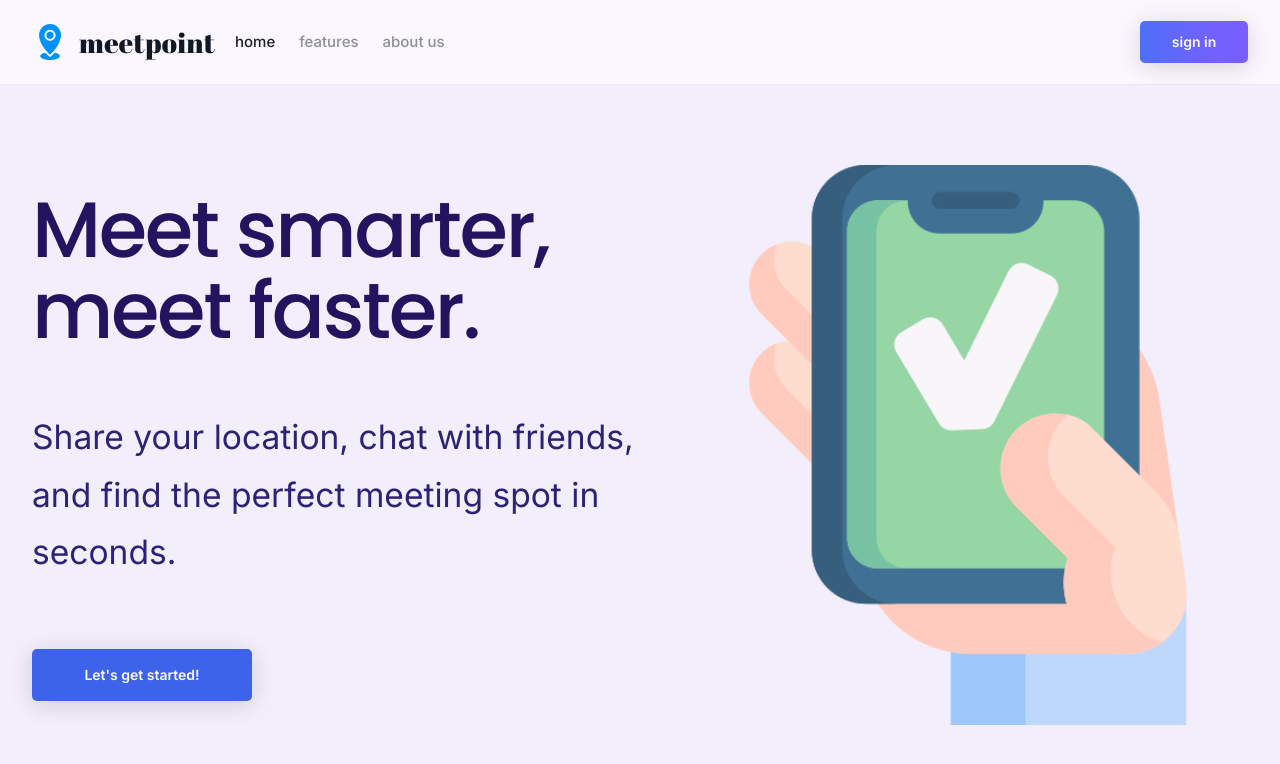
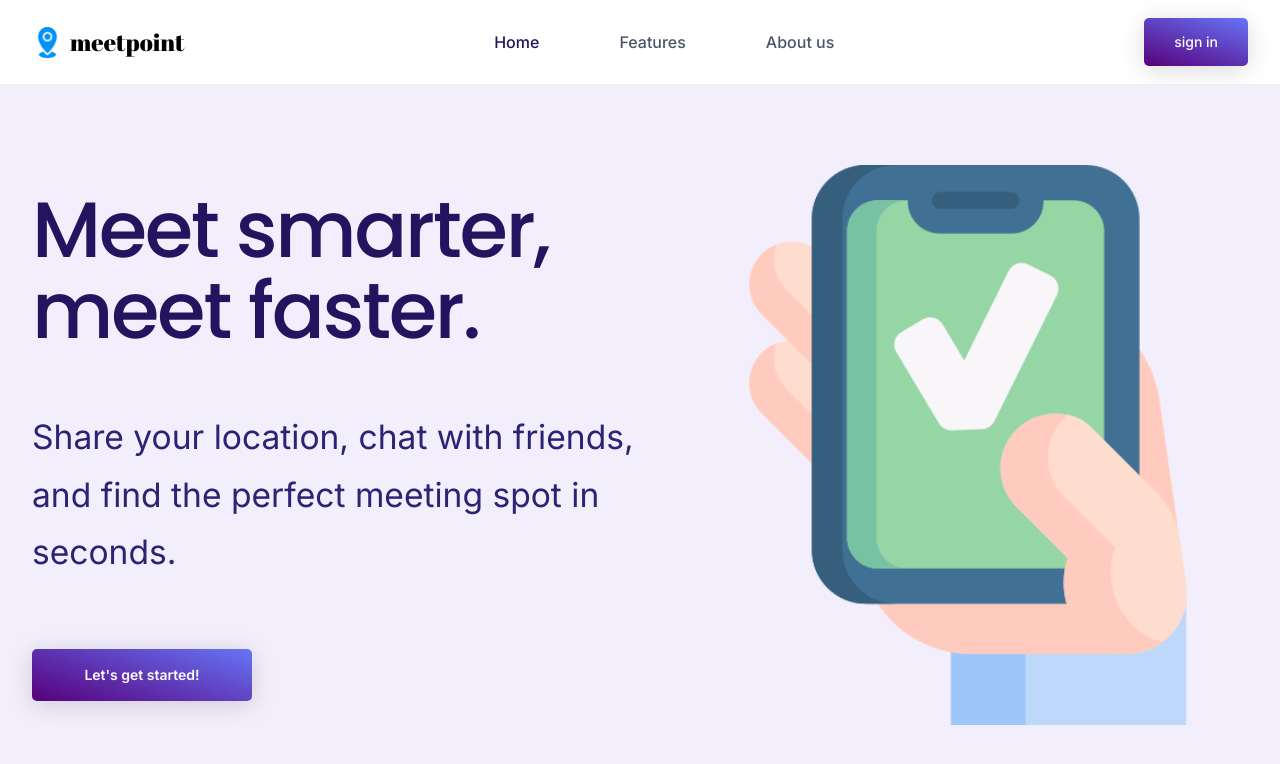
Before and after one commit to sungeun15/meetpoint, a Next.js app: page / in a window 1280 px wide. Shown: the top 764 px of the page. Built offline with nearby package versions, Linux system fonts and the light colour scheme.

Commit message:
refactor: extract reusable home ui components

```diff
--- /dev/null
+++ b/app/components/brand-logo.tsx
@@ -0,0 +1,32 @@
+import Image from "next/image";
+import Link from "next/link";
+import { Abril_Fatface } from "next/font/google";
+
+const abrilFatface = Abril_Fatface({
+    weight: "400",
+    subsets: ["latin"],
+});
+
+type BrandLogoProps = {
+    className?: string;
+};
+
+export function BrandLogo({ className = "" }: BrandLogoProps) {
+    return (
+        <Link href="/" className={`flex items-center gap-[7px] text-black ${className}`.trim()}>
+            <div className="relative size-[31px] shrink-0">
+                <Image
+                    src="/imports/Frame1-2/6bbd22ff4d1f77ee42786bef5cc5ea8b1b2a6028.png"
+                    alt=""
+                    fill
+                    sizes="31px"
+                    priority
+                    className="-scale-y-100 rotate-180 object-cover"
+                />
+            </div>
+            <span className={`${abrilFatface.className} text-[24px] leading-none`}>
+                meetpoint
+            </span>
+        </Link>
+    );
+}
--- /dev/null
+++ b/app/components/gradient-action-link.tsx
@@ -0,0 +1,24 @@
+import Link from "next/link";
+
+const gradientBackground =
+    "linear-gradient(198.712deg, rgb(102, 117, 247) 0%, rgb(87, 0, 123) 100%)";
+
+type GradientActionLinkProps = {
+    href: string;
+    className: string;
+    children: React.ReactNode;
+    onClick?: () => void;
+};
+
+export function GradientActionLink({
+    href,
+    className,
+    children,
+    onClick,
+}: GradientActionLinkProps) {
+    return (
+        <Link href={href} onClick={onClick} className={className} style={{ backgroundImage: gradientBackground }}>
+            {children}
+        </Link>
+    );
+}
--- /dev/null
+++ b/app/components/home-hero.tsx
@@ -0,0 +1,56 @@
+import Image from "next/image";
+import { Inter, Poppins } from "next/font/google";
+
+import { GradientActionLink } from "@/app/components/gradient-action-link";
+
+const inter = Inter({
+    weight: ["300", "400", "500", "600"],
+    subsets: ["latin"],
+});
+
+const poppins = Poppins({
+    weight: ["500"],
+    subsets: ["latin"],
+});
+
+const heroCopy = {
+    title: "Meet smarter, meet faster.",
+    cta: "Let's get started!",
+};
+
+export function HomeHero() {
+    return (
+        <section className="mx-auto grid w-full max-w-[1440px] grid-cols-1 items-center gap-10 px-5 py-10 sm:gap-12 sm:px-8 sm:py-14 md:gap-14 md:px-10 md:py-16 lg:min-h-[calc(100vh-84px)] lg:grid-cols-[minmax(0,1.08fr)_minmax(360px,560px)] lg:gap-10 lg:px-8 lg:py-16 xl:py-20">
+            <div className="max-w-[760px] text-center md:max-w-[900px] md:text-left lg:self-center lg:pt-0">
+                <h1 className={`${poppins.className} text-[clamp(2.75rem,9vw,4.5rem)] leading-[1.04] tracking-[-0.03em] text-[#24145f] md:max-w-[10.5ch] md:text-[clamp(3.4rem,7vw,4.9rem)] lg:max-w-none`}>
+                    {heroCopy.title}
+                </h1>
+
+                <p className={`${inter.className} mx-auto mt-8 max-w-[720px] text-[clamp(1.35rem,4.7vw,2.25rem)] font-normal leading-[1.65] text-[#2b2373] sm:mt-10 md:mx-0 md:mt-11 md:max-w-[26ch] md:text-[clamp(1.55rem,3.6vw,2.1rem)] md:leading-[1.68] lg:mt-14 lg:max-w-none lg:leading-[1.72]`}>
+                    Share your location, chat with friends,
+                    <br className="hidden sm:block" />
+                    <span className="sm:hidden"> </span>
+                    and find the perfect meeting spot in seconds.
+                </p>
+
+                <GradientActionLink
+                    href="/signup"
+                    className={`${inter.className} mt-10 inline-flex w-full items-center justify-center rounded-[5px] bg-[#3d63ea] px-[30px] py-[19px] text-[14px] font-semibold leading-[14px] text-[#fafafa] shadow-[0px_4px_24.5px_rgba(0,0,0,0.15)] transition-transform hover:-translate-y-0.5 sm:mt-12 sm:w-auto md:mt-14 md:min-w-[220px] lg:mt-[68px]`}
+                >
+                    {heroCopy.cta}
+                </GradientActionLink>
+            </div>
+
+            <div className="relative mx-auto flex w-full max-w-[320px] items-center justify-center sm:max-w-[420px] md:max-w-[460px] lg:max-w-[560px] lg:self-center">
+                <Image
+                    src="/home_check.svg"
+                    alt="MeetPoint home illustration"
+                    width={600}
+                    height={600}
+                    priority
+                    className="h-auto w-full object-contain"
+                />
+            </div>
+        </section>
+    );
+}
--- a/app/components/main-header.tsx
+++ b/app/components/main-header.tsx
@@ -1,118 +1,114 @@
 "use client";
 
-import Image from "next/image";
 import Link from "next/link";
-import { Abril_Fatface, Inter } from "next/font/google";
+import { Inter } from "next/font/google";
 import { usePathname } from "next/navigation";
 import { useState } from "react";
 
-const abrilFatface = Abril_Fatface({
-    weight: "400",
-    subsets: ["latin"],
-});
+import { BrandLogo } from "@/app/components/brand-logo";
+import { GradientActionLink } from "@/app/components/gradient-action-link";
 
 const inter = Inter({
-    weight: ["400", "500", "600"],
+  weight: ["500", "600"],
   subsets: ["latin"],
 });
 
 const navigationItems = [
-    { href: "/", label: "home" },
-    { href: "/features", label: "features" },
-    { href: "/about", label: "about us" },
+  { href: "/", label: "Home" },
+  { href: "/features", label: "Features" },
+  { href: "/about", label: "About us" },
 ];
 
-const headerConfigByPath: Record<string, { actionLabel: string; actionHref: string }> = {
-    "/login": { actionLabel: "sign up", actionHref: "/signup" },
-    "/signup": { actionLabel: "sign in", actionHref: "/login" },
+type HeaderConfig = {
+  hidden?: boolean;
+  actionLabel?: string;
+  actionHref?: string;
 };
 
-const gradientBackground =
-    "linear-gradient(90deg, #4e6ff7 0%, #6c63ff 50%, #7b5cff 100%)";
-
-function getDesktopNavigationLinkClass(isActive: boolean) {
-    return [
-        "transition-colors",
-        isActive ? "text-[#1f1f1f]" : "text-[#8f8f8f] hover:text-[#3f3f46]",
-    ].join(" ");
-}
-
-function getMobileNavigationLinkClass(isActive: boolean) {
-    return [
-        "rounded-2xl px-4 py-3 text-base font-medium transition-colors lowercase",
-        isActive
-            ? "bg-[#3d63ea]/10 text-[#163091]"
-            : "text-[#4b5563] hover:bg-[#f4f4f5] hover:text-[#1f2937]",
-    ].join(" ");
-}
-
-export function MainHeader() {
-    const pathname = usePathname();
-    const [isMenuOpen, setIsMenuOpen] = useState(false);
-    const headerConfig = headerConfigByPath[pathname] ?? {
+const defaultHeaderConfig: HeaderConfig = {
   actionLabel: "sign in",
   actionHref: "/login",
 };
 
+const headerConfigByPath: Record<string, HeaderConfig> = {
+  "/login": {
+    actionLabel: "sign up",
+    actionHref: "/signup",
+  },
+  "/signup": {
+    actionLabel: "sign in",
+    actionHref: "/login",
+  },
+};
+
+function getDesktopNavigationLinkClass(isActive: boolean, fontClassName: string) {
+  return `${fontClassName} shrink-0 rounded-full px-3 py-2 text-[15px] font-medium leading-[1] text-[#4a5568] transition-colors hover:bg-[#f4f0ff] hover:text-[#1a202c] md:px-0 md:py-0 md:text-[16px] md:leading-[25px] ${isActive ? "bg-[#f4f0ff] text-[#24145f] md:bg-transparent" : ""}`;
+}
+
+function getMobileNavigationLinkClass(isActive: boolean, fontClassName: string) {
+  return `${fontClassName} rounded-2xl px-4 py-3 text-[15px] font-medium leading-[1.2] transition-colors ${isActive ? "bg-[#f4f0ff] text-[#24145f]" : "text-[#4a5568] hover:bg-[#f8f5ff] hover:text-[#1a202c]"}`;
+}
+
+export function MainHeader() {
+  const [isMenuOpen, setIsMenuOpen] = useState(false);
+  const pathname = usePathname();
+  const headerConfig = pathname
+    ? { ...defaultHeaderConfig, ...headerConfigByPath[pathname] }
+    : defaultHeaderConfig;
+
+  if (headerConfig.hidden) {
+    return null;
+  }
+
+  const actionHref = headerConfig.actionHref ?? defaultHeaderConfig.actionHref ?? "/login";
+
   return (
-        <header className="w-full border-b border-[#eee7ff] bg-[#faf7ff] shadow-[0_6px_24px_rgba(113,87,180,0.08)]">
-            <div className="mx-auto flex min-h-[84px] w-full max-w-[1440px] items-center justify-between px-4 sm:px-6 lg:px-8">
-                <div className="flex items-center gap-3 sm:gap-4 lg:gap-5">
-                    <Link href="/" className="flex items-center gap-[11px] text-[#1c1d1f]">
-                        <Image
-                            src="/imports/Frame1-2/6bbd22ff4d1f77ee42786bef5cc5ea8b1b2a6028.png"
-                            alt="MeetPoint pin logo"
-                            width={26}
-                            height={36}
-                            priority
-                            className="h-[32px] w-auto sm:h-[36px]"
-                        />
-                        <span className={`${abrilFatface.className} text-[28px] lowercase leading-none tracking-[0.01em] text-[#111827]`}>
-                            meetpoint
-                        </span>
-                    </Link>
+    <header className="w-full border-b border-black/5 bg-white shadow-[0px_4px_20px_rgba(0,0,0,0.08)]">
+      <div className="mx-auto flex w-full max-w-[1440px] items-center gap-3 px-4 py-3 sm:px-5 md:min-h-[84px] md:gap-6 md:py-0 lg:px-8">
+        <BrandLogo />
 
-                    <nav className={`${inter.className} hidden items-center gap-6 text-[15px] font-medium lowercase lg:flex`}>
-                        {navigationItems.map(({ href, label }) => (
+        <nav className="hidden flex-1 items-center justify-center gap-8 md:flex lg:gap-20">
+          {navigationItems.map((navigationItem) => (
             <Link
-                                key={href}
-                                href={href}
-                                className={getDesktopNavigationLinkClass(pathname === href)}
+              key={navigationItem.href}
+              href={navigationItem.href}
+              className={getDesktopNavigationLinkClass(pathname === navigationItem.href, inter.className)}
             >
-                                {label}
+              {navigationItem.label}
             </Link>
           ))}
         </nav>
-                </div>
 
-                <div className="hidden items-center lg:flex">
-                    <Link
-                        href={headerConfig.actionHref}
-                        className={`${inter.className} inline-flex min-w-[108px] items-center justify-center rounded-[5px] px-6 py-[14px] text-[14px] font-semibold lowercase leading-none text-[#fafafa] shadow-[0px_4px_24.5px_rgba(0,0,0,0.15)] transition-transform hover:-translate-y-0.5`}
-                        style={{ background: gradientBackground }}
+        <div className="ml-auto hidden md:flex md:items-center">
+          <GradientActionLink
+            href={actionHref}
+            className={`${inter.className} inline-flex h-[48px] items-center justify-center rounded-[5px] px-[30px] text-[14px] font-medium leading-[14px] text-[#fafafa] shadow-[0px_4px_24.5px_rgba(0,0,0,0.15)] transition-opacity hover:opacity-95`}
           >
             {headerConfig.actionLabel}
-                    </Link>
+          </GradientActionLink>
         </div>
 
         <button
           type="button"
-                    className="inline-flex h-11 w-11 items-center justify-center rounded-full border border-[#d9d2f3] bg-white text-[#2b2373] shadow-[0_8px_18px_rgba(84,65,140,0.08)] transition hover:border-[#c7bbea] hover:bg-[#f7f3ff] lg:hidden"
-                    aria-label={isMenuOpen ? "Close menu" : "Open menu"}
+          aria-label={isMenuOpen ? "Close navigation menu" : "Open navigation menu"}
           aria-expanded={isMenuOpen}
-                    onClick={() => setIsMenuOpen((open) => !open)}
+          className="ml-auto inline-flex size-11 items-center justify-center rounded-full border border-[#d7dce5] bg-white text-[#24145f] shadow-[0px_6px_20px_rgba(36,20,95,0.12)] transition-colors hover:bg-[#f8f5ff] md:hidden"
+          onClick={() => setIsMenuOpen((current) => !current)}
         >
-                    <span className="relative block h-4 w-5">
+          <span className="relative block h-[18px] w-[20px]">
             <span
-                            className={`absolute left-0 top-0 h-[2px] w-5 rounded-full bg-current transition ${isMenuOpen ? "translate-y-[7px] rotate-45" : ""
+              className={`absolute left-0 top-[2px] h-[2px] w-full rounded-full bg-current transition-transform duration-200 ${
+                isMenuOpen ? "translate-y-[6px] rotate-45" : ""
               }`}
             />
             <span
-                            className={`absolute left-0 top-[7px] h-[2px] w-5 rounded-full bg-current transition ${isMenuOpen ? "opacity-0" : ""
+              className={`absolute left-0 top-[8px] h-[2px] w-full rounded-full bg-current transition-opacity duration-200 ${
+                isMenuOpen ? "opacity-0" : "opacity-100"
               }`}
             />
             <span
-                            className={`absolute left-0 top-[14px] h-[2px] w-5 rounded-full bg-current transition ${isMenuOpen ? "-translate-y-[7px] -rotate-45" : ""
+              className={`absolute left-0 top-[14px] h-[2px] w-full rounded-full bg-current transition-transform duration-200 ${
+                isMenuOpen ? "-translate-y-[6px] -rotate-45" : ""
               }`}
             />
           </span>
@@ -120,29 +116,28 @@ export function MainHeader() {
       </div>
 
       {isMenuOpen ? (
-                <div className="border-t border-[#eee7ff] bg-[#fffdfd] px-4 py-4 shadow-[0_18px_38px_rgba(113,87,180,0.12)] lg:hidden">
-                    <div className="mx-auto flex max-w-[1440px] flex-col gap-4">
-                        <nav className={`${inter.className} flex flex-col gap-2`}>
-                            {navigationItems.map(({ href, label }) => (
+        <div className="border-t border-black/5 bg-white px-4 py-4 shadow-[0px_12px_30px_rgba(0,0,0,0.08)] md:hidden">
+          <div className="mx-auto flex w-full max-w-[1440px] flex-col gap-3">
+            <nav className="flex flex-col gap-2">
+              {navigationItems.map((navigationItem) => (
                 <Link
-                                    key={href}
-                                    href={href}
-                                    className={getMobileNavigationLinkClass(pathname === href)}
+                  key={navigationItem.href}
+                  href={navigationItem.href}
+                  className={getMobileNavigationLinkClass(pathname === navigationItem.href, inter.className)}
                   onClick={() => setIsMenuOpen(false)}
                 >
-                                    {label}
+                  {navigationItem.label}
                 </Link>
               ))}
             </nav>
 
-                        <Link
-                            href={headerConfig.actionHref}
-                            className={`${inter.className} inline-flex w-full items-center justify-center rounded-[5px] px-5 py-[14px] text-[14px] font-semibold lowercase leading-none text-[#fafafa] shadow-[0px_4px_24.5px_rgba(0,0,0,0.15)] transition-transform hover:-translate-y-0.5`}
-                            style={{ background: gradientBackground }}
+            <GradientActionLink
+              href={actionHref}
               onClick={() => setIsMenuOpen(false)}
+              className={`${inter.className} inline-flex h-[48px] items-center justify-center rounded-[5px] px-[30px] text-[14px] font-medium leading-[14px] text-[#fafafa] shadow-[0px_4px_24.5px_rgba(0,0,0,0.15)] transition-opacity hover:opacity-95`}
             >
               {headerConfig.actionLabel}
-                        </Link>
+            </GradientActionLink>
           </div>
         </div>
       ) : null}
--- a/app/page.tsx
+++ b/app/page.tsx
@@ -1,52 +1,9 @@
-import Image from "next/image";
-import Link from "next/link";
-import { Inter, Poppins } from "next/font/google";
-
-const inter = Inter({
-  weight: ["300", "400", "500", "600"],
-  subsets: ["latin"],
-});
-
-const poppins = Poppins({
-  weight: ["500"],
-  subsets: ["latin"],
-});
+import { HomeHero } from "@/app/components/home-hero";
 
 export default function Home() {
   return (
     <main className="flex-1 bg-[#f3eefb] text-[#1a202c]">
-      <section className="mx-auto grid w-full max-w-[1440px] grid-cols-1 items-center gap-10 px-5 py-10 sm:gap-12 sm:px-8 sm:py-14 md:gap-14 md:px-10 md:py-16 lg:min-h-[calc(100vh-84px)] lg:grid-cols-[minmax(0,1.08fr)_minmax(360px,560px)] lg:gap-10 lg:px-8 lg:py-16 xl:py-20">
-        <div className="max-w-[760px] text-center md:max-w-[900px] md:text-left lg:self-center lg:pt-0">
-          <h1 className={`${poppins.className} text-[clamp(2.75rem,9vw,4.5rem)] leading-[1.04] tracking-[-0.03em] text-[#24145f] md:max-w-[10.5ch] md:text-[clamp(3.4rem,7vw,4.9rem)] lg:max-w-none`}>
-            Meet smarter, meet faster.
-          </h1>
-
-          <p className={`${inter.className} mx-auto mt-8 max-w-[720px] text-[clamp(1.35rem,4.7vw,2.25rem)] font-normal leading-[1.65] text-[#2b2373] sm:mt-10 md:mx-0 md:mt-11 md:max-w-[26ch] md:text-[clamp(1.55rem,3.6vw,2.1rem)] md:leading-[1.68] lg:mt-14 lg:max-w-none lg:leading-[1.72]`}>
-            Share your location, chat with friends,
-            <br className="hidden sm:block" />
-            <span className="sm:hidden"> </span>
-            and find the perfect meeting spot in seconds.
-          </p>
-
-          <Link
-            href="/signup"
-            className={`${inter.className} mt-10 inline-flex w-full items-center justify-center rounded-[5px] bg-[#3d63ea] px-[30px] py-[19px] text-[14px] font-semibold leading-[14px] text-[#fafafa] shadow-[0px_4px_24.5px_rgba(0,0,0,0.15)] transition-transform hover:-translate-y-0.5 sm:mt-12 sm:w-auto md:mt-14 md:min-w-[220px] lg:mt-[68px]`}
-          >
-            Let&apos;s get started!
-          </Link>
-        </div>
-
-        <div className="relative mx-auto flex w-full max-w-[320px] items-center justify-center sm:max-w-[420px] md:max-w-[460px] lg:max-w-[560px] lg:self-center">
-          <Image
-            src="/home_check.svg"
-            alt="MeetPoint home illustration"
-            width={600}
-            height={600}
-            priority
-            className="h-auto w-full object-contain"
-          />
-        </div>
-      </section>
+      <HomeHero />
     </main>
   );
 }
```
Also changed, not shown: doc/image/3.JavaScript SDK 키복사.png. Lines whose indentation alone changed are shown as unchanged.
